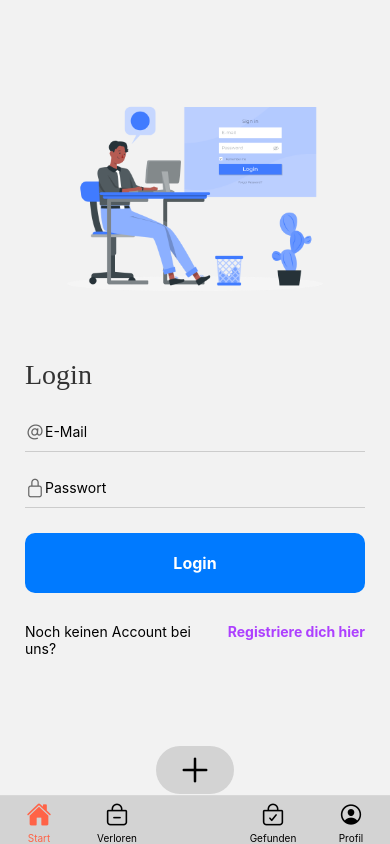
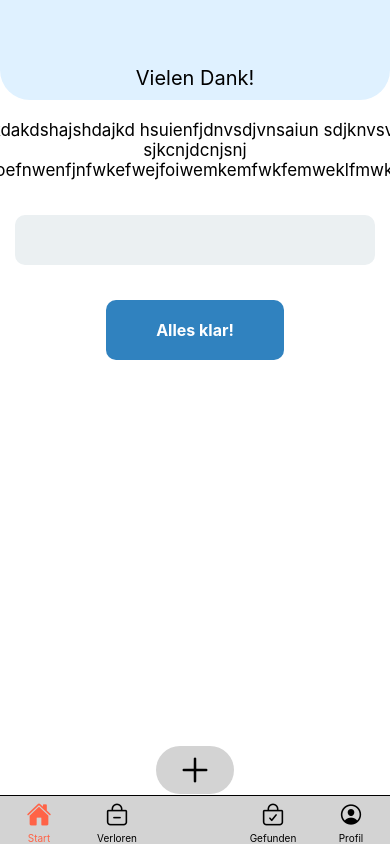
Before and after one commit to patrickavs/Fundbox24-frontend, a React Native app: screen /Login in a window 390 px wide. Built offline with nearby package versions, Linux system fonts and the light colour scheme.

Commit message:
implemented all themes and refactored these

```diff
--- a/src/components/CustomButton.tsx
+++ b/src/components/CustomButton.tsx
@@ -13,7 +13,7 @@ export default function CustomButton({
     <TouchableOpacity
       onPress={onPress}
       style={{
-        backgroundColor: AuthTheme.colors.primary,
+        backgroundColor: AuthTheme.colors.secondaryBackground,
         padding: 20,
         paddingHorizontal: 50,
         borderRadius: 10,
--- a/src/components/CustomHeader.tsx
+++ b/src/components/CustomHeader.tsx
@@ -1,6 +1,6 @@
 import React from 'react';
 import {StyleSheet, Text, View} from 'react-native';
-import {MyTheme} from '../constants/theme.ts';
+import {AuthTheme} from '../constants/theme.ts';
 
 function CustomHeader({
   title = 'dajsdhajds',
@@ -18,7 +18,7 @@ function CustomHeader({
 
 const styles = StyleSheet.create({
   container: {
-    backgroundColor: MyTheme.colors.secondary,
+    backgroundColor: AuthTheme.colors.accentSecondary,
     borderBottomEndRadius: 30,
     borderBottomStartRadius: 30,
     height: 100,
--- a/src/components/auth/alerts/AuthAlert.tsx
+++ b/src/components/auth/alerts/AuthAlert.tsx
@@ -8,7 +8,7 @@ import {
 } from 'react-native';
 import CustomHeader from '../../CustomHeader.tsx';
 import CustomButton from '../../CustomButton.tsx';
-import {MyTheme} from '../../../constants/theme.ts';
+import {AuthTheme, PopUpTheme} from '../../../constants/theme.ts';
 
 function AuthAlert({
   headerTitle = 'Vielen Dank!',
@@ -75,7 +75,7 @@ const styles = StyleSheet.create({
   },
   textInput: {
     fontSize: 16,
-    backgroundColor: MyTheme.colors.background,
+    backgroundColor: AuthTheme.colors.accentPrimary,
     paddingHorizontal: 15,
     paddingVertical: 15,
     borderRadius: 10,
--- a/src/components/tabbar/Tabbar.tsx
+++ b/src/components/tabbar/Tabbar.tsx
@@ -19,12 +19,16 @@ const getTabBarOptions = () => ({
   tabBarStyle: {backgroundColor: 'lightgray'},
 });
 
+const AuthAlertView = () => {
+  return <AuthAlert textField={true} />;
+};
+
 function Tabbar() {
   return (
     <Tab.Navigator screenOptions={getTabBarOptions}>
       <Tab.Screen
         name="Start"
-        component={AuthStack}
+        component={AuthAlertView}
         options={{
           tabBarIcon: ({focused, color, size}) => (
             <Ionicons
--- a/src/constants/theme.ts
+++ b/src/constants/theme.ts
@@ -1,13 +1,42 @@
-import {DefaultTheme} from '@react-navigation/native';
-
-const baseFont = {
+const baseFontFamily = {
   interRegular: require('../assets/fonts/inter/Inter-Regular.ttf'),
 };
 
+const baseFontSize = 15;
+
+const dropShadow = {
+  x: 4,
+  y: 4,
+};
+
+const borderRadius = {
+  small: 6,
+  medium: 12,
+  large: 20,
+};
+
+const commonFonts = {
+  regular: {
+    fontFamily: baseFontFamily.interRegular,
+    fontSize: baseFontSize,
+  },
+  reportDescription: {
+    fontFamily: baseFontFamily.interRegular,
+    fontSize: 10,
+  },
+  text: {
+    fontFamily: baseFontFamily.interRegular,
+    fontSize: baseFontSize,
+  },
+  headline: {
+    fontFamily: baseFontFamily.interRegular,
+    fontSize: 20,
+    fontWeight: 'semi-bold',
+  },
+};
+
 export const AuthTheme = {
-  ...DefaultTheme,
   colors: {
-    ...DefaultTheme.colors,
     text: '#000000',
     headline: '#547892',
     primaryBackground: '#FFFFFF',
@@ -15,31 +44,148 @@ export const AuthTheme = {
     accentPrimary: '#EBF0F2', // Eingabefelder
     accentSecondary: '#DFF1FF', // Header
   },
-  fonts: {
-    regular: baseFont.interRegular,
-    fontSize: 15,
+  fonts: commonFonts,
+  header: {
+    borderRadius: borderRadius.large,
+    dropShadow: {
+      ...dropShadow,
+      y: 1,
+    },
+    width: 390,
+    height: 48,
+  },
+  button: {
+    borderRadius: borderRadius.small,
+    dropShadow: dropShadow,
+    width: 160,
+    height: 35,
+  },
+  backgroundWhite: {
+    borderRadius: borderRadius.large,
+    dropShadow: dropShadow,
+    register: {
+      width: 333,
+      height: 310,
+    },
+    login: {
+      width: 333,
+      height: 275,
+    },
+  },
+  inputField: {
+    borderRadius: borderRadius.medium,
+    dropShadow: {
+      ...dropShadow,
+      y: 2,
+    },
+    width: 293,
+    height: 43,
   },
 };
 
 export const PopUpTheme = {
-  ...DefaultTheme,
   colors: {
-    ...DefaultTheme.colors,
-    text: '#000000',
+    primaryText: '#000000',
+    secondaryText: '#9F9E9E',
     background: '#FFFFFF',
+    primaryAccent: '#EBF0F2',
+    secondaryAccent: '#3082BF',
+    tertiaryAccent: '#4DAD7E',
+  },
+  fonts: commonFonts.regular,
+  button: {
+    width: 160,
+    height: 35,
+    borderRadius: borderRadius.small,
+    dropShadow: dropShadow,
   },
 };
 
 export const LostReportTheme = {
-  ...DefaultTheme,
   colors: {
-    ...DefaultTheme.colors,
+    text: '#000000',
+    headerHeadline: '#547892',
+    primaryBackground: '#FFFFFF',
+    secondaryBackground: '#87B9DD',
+    primaryAccent: '#F2F2F2',
+    secondaryAccent: '#DFF1FF',
   },
+  fonts: commonFonts,
 };
 
 export const FoundReportTheme = {
-  ...DefaultTheme,
   colors: {
-    ...DefaultTheme.colors,
+    text: '#333333',
+    background: '#FEF1ED',
+    button1: '#BDEEB5',
+    button2: '#FFC9C6',
+  },
+  fonts: commonFonts,
+};
+
+export const FurtherPagesTheme = {
+  reportTile: {
+    image: {
+      width: 130,
+      height: 108,
+      dropShadow: {
+        ...dropShadow,
+        y: 1,
+      },
+      borderRadius: borderRadius.small,
+    },
+    text: {
+      width: 166,
+      height: 130,
+      borderRadius: borderRadius.small,
+    },
+  },
+  chatTile: {
+    width: 300,
+    height: 60,
+    borderRadius: borderRadius.small,
+    dropShadow: {
+      ...dropShadow,
+      y: 2,
+    },
+  },
+  search: {
+    width: 337,
+    height: 40,
+    borderRadius: borderRadius.small,
+    dropShadow: {
+      ...dropShadow,
+      y: 1,
+    },
+  },
+  filter_sort: {
+    width: 165,
+    height: 35,
+    borderRadius: borderRadius.small,
+    dropShadow: {
+      ...dropShadow,
+      y: 1,
+    },
+  },
+  header: {
+    borderRadius: borderRadius.large,
+  },
+  myAccInputField: {
+    width: 322,
+    height: 38,
+    borderRadius: borderRadius.small,
+    dropShadow: {
+      ...dropShadow,
+      y: 1,
+    },
+  },
+  flipMenu: {
+    width: 138,
+    height: 35,
+    borderRadius: borderRadius.small,
+    dropShadow: {
+      ...dropShadow,
+      y: 2,
+    },
   },
 };
```
Also changed, not shown: 1 other file (tests, documents, lock files or other folders).
